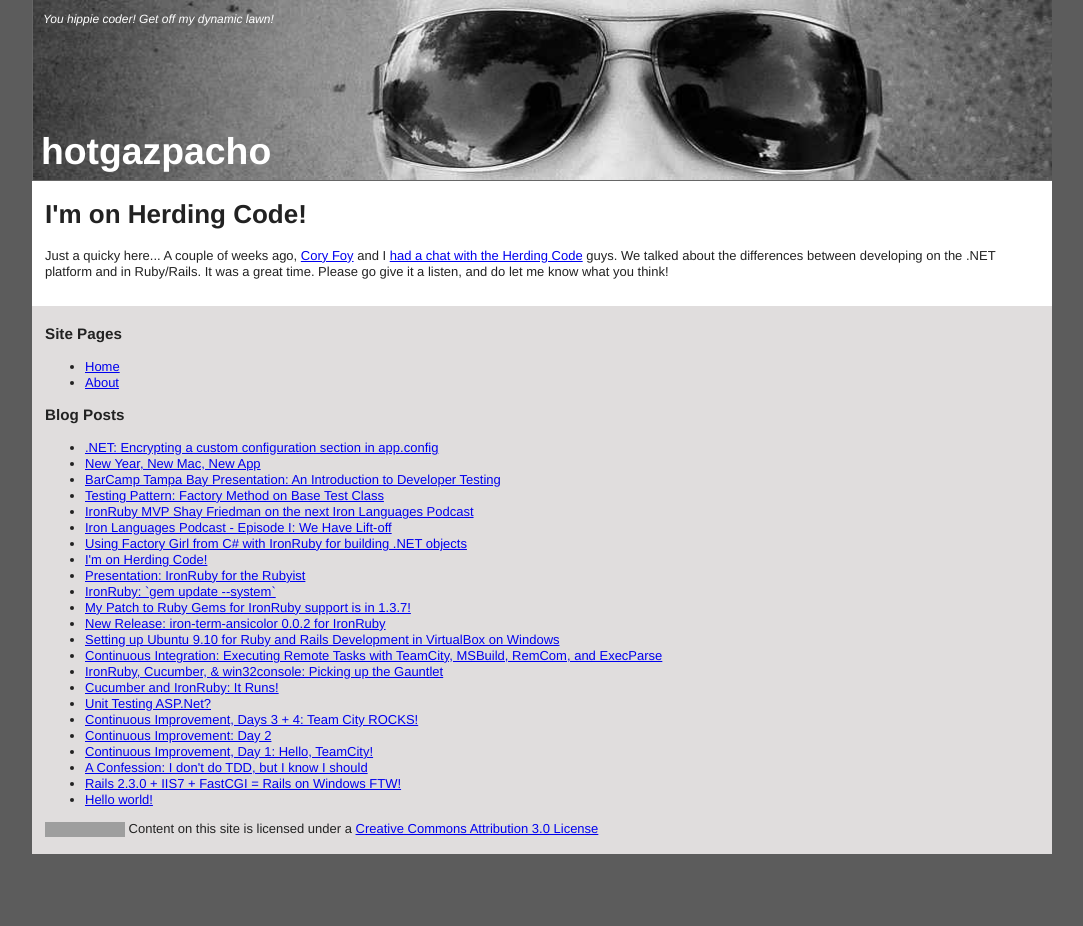
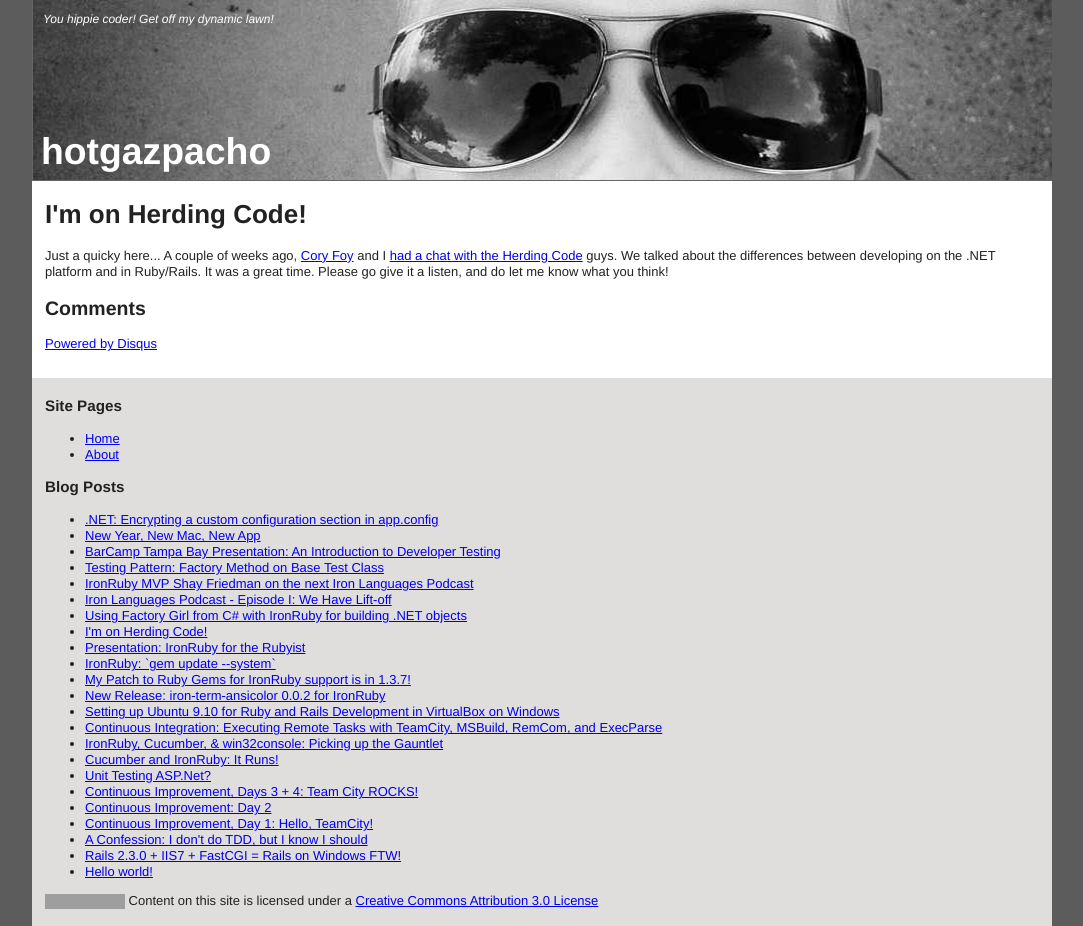
Before and after one commit to hotgazpacho/hotgazpacho.github.com, a Jekyll site: the page built from _posts/2010-06-08-im-on-herding-code.html, in a window 1280 px wide. Shown: the whole page, without its empty margins (98-1181 px from the left). Built offline with Jekyll 4.4.1, drawn with Linux system fonts in a browser that asks for light colours; nearby versions of some CDN libraries; Markdown is read by kramdown in place of the engine named in the settings; comment, search, counter and statistics services are not loaded; before the commit the page ends 900 px from its top, so only the background shows below that; grey boxes are pictures that could not be loaded.

Commit message:
Add disqus comments to the Post template

```diff
--- a/_layouts/post.html
+++ b/_layouts/post.html
@@ -10,6 +10,11 @@
     <div id="main" role="main">
       <h1>{{ page.title }}</h1>
       {{ content }}
+      <section>
+      <h2>Comments</h2>
+      <script type="text/javascript"
+        src="http://hotgazpacho.disqus.com/combination_widget.js?num_items=5&hide_mods=0&color=grey&default_tab=people&excerpt_length=200"></script><a href="http://disqus.com/">Powered by Disqus</a>
+      </section>
     </div>
     <footer>
       <h3>Site Pages</h3>
```
